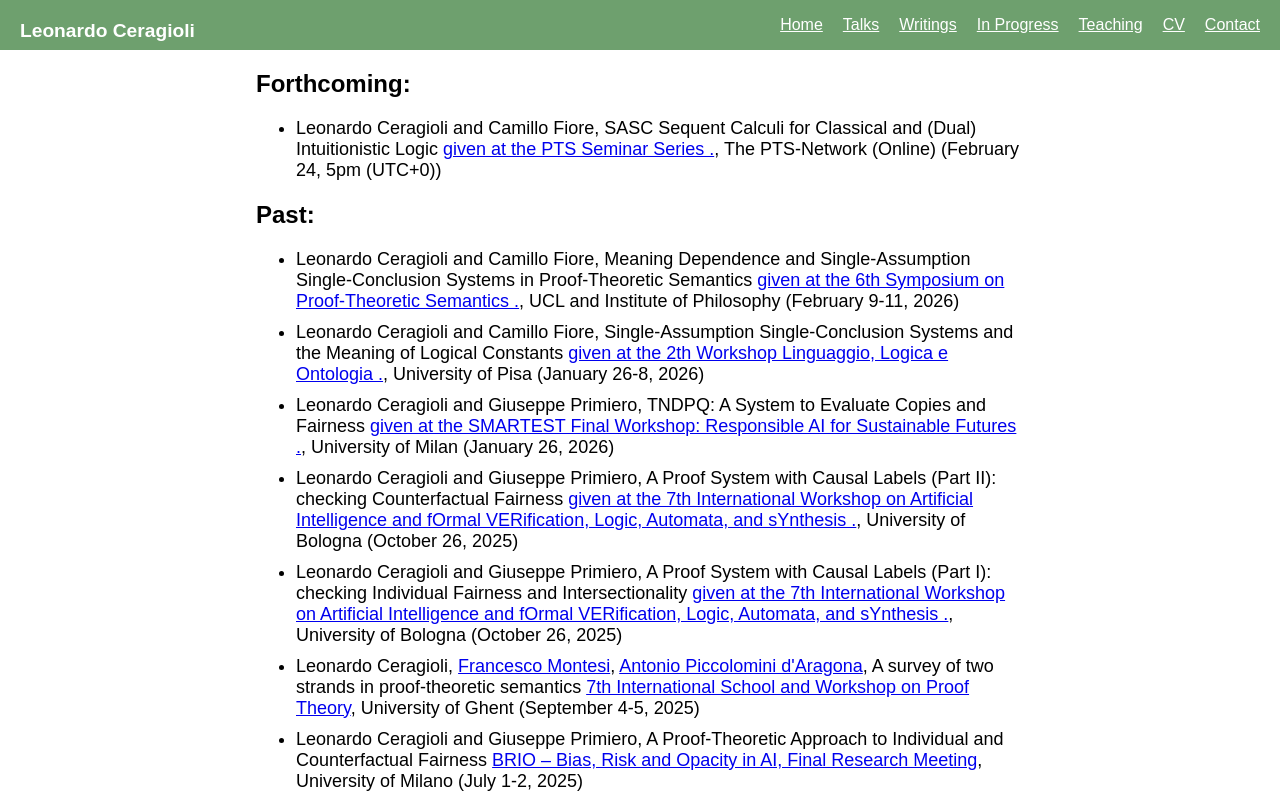
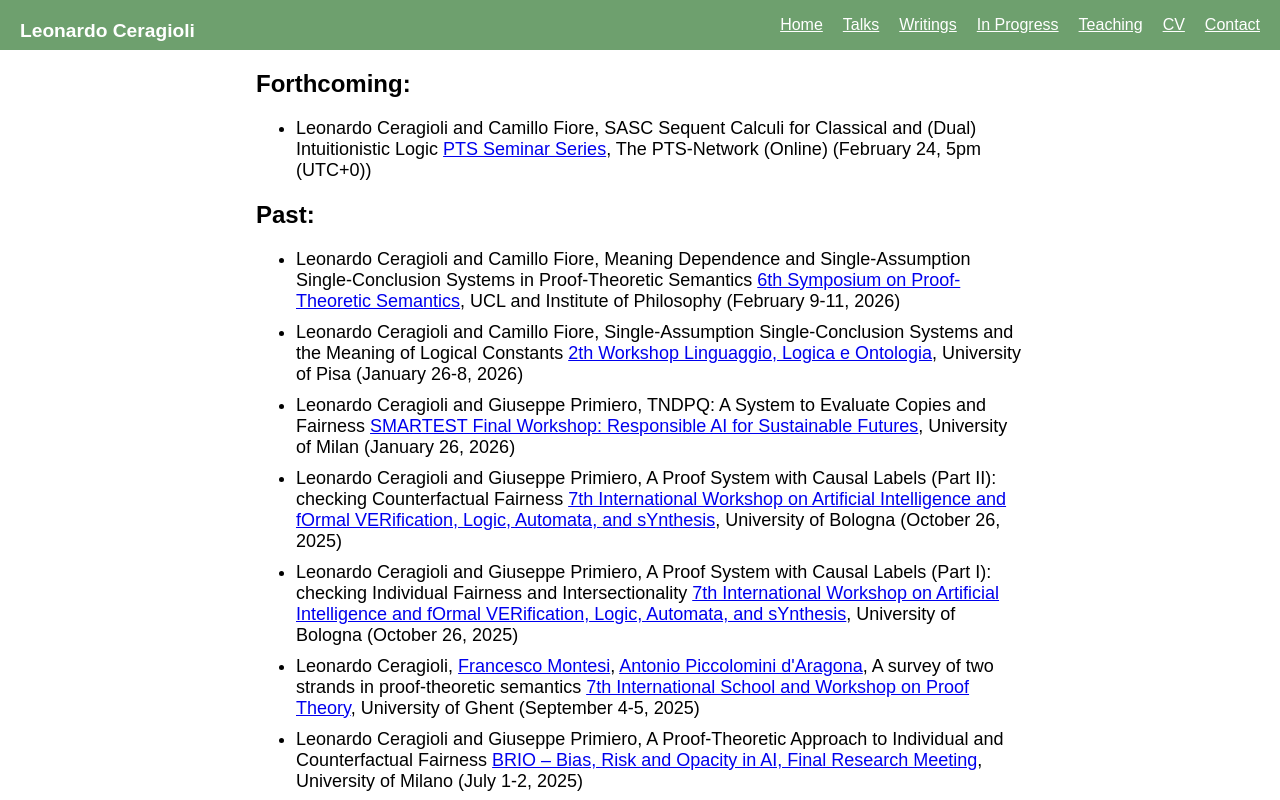
Before and after one commit to LeonardoCera/LeonardoCera.github.io, a SvelteKit app: page /talks in a window 1280 px wide. Shown: the top 800 px of the page. Built offline with nearby package versions, Linux system fonts and the light colour scheme.

Commit message:
Corretto

```diff
--- a/src/routes/talks/+page.svelte
+++ b/src/routes/talks/+page.svelte
@@ -11,21 +11,21 @@
 <div class="container">
     <h2>Forthcoming:</h2>
     <ul>
-        <li style="font-size: 18px"> Leonardo Ceragioli and Camillo Fiore, SASC Sequent Calculi for Classical and (Dual) Intuitionistic Logic <a href=" https://sites.google.com/view/ptsnetwork/pts-seminars?authuser=0#h.7cbuz4z1450b"> given at the PTS Seminar Series .</a>, The PTS-Network (Online) (February 24, 5pm (UTC+0)) </li>
+        <li style="font-size: 18px"> Leonardo Ceragioli and Camillo Fiore, SASC Sequent Calculi for Classical and (Dual) Intuitionistic Logic <a href=" https://sites.google.com/view/ptsnetwork/pts-seminars?authuser=0#h.7cbuz4z1450b"> PTS Seminar Series</a>, The PTS-Network (Online) (February 24, 5pm (UTC+0)) </li>
     </ul>
 
     <h2>Past:</h2>
     <ul>
 
-    <li style="font-size: 18px"> Leonardo Ceragioli and Camillo Fiore, Meaning Dependence and Single-Assumption Single-Conclusion Systems in Proof-Theoretic Semantics <a href=" https://sites.google.com/view/pts-symposium-uk/home?authuser=0"> given at the 6th Symposium on Proof-Theoretic Semantics .</a>, UCL and Institute of Philosophy (February 9-11, 2026) </li>
+    <li style="font-size: 18px"> Leonardo Ceragioli and Camillo Fiore, Meaning Dependence and Single-Assumption Single-Conclusion Systems in Proof-Theoretic Semantics <a href=" https://sites.google.com/view/pts-symposium-uk/home?authuser=0"> 6th Symposium on Proof-Theoretic Semantics</a>, UCL and Institute of Philosophy (February 9-11, 2026) </li>
 
-<li style="font-size: 18px"> Leonardo Ceragioli and Camillo Fiore, Single-Assumption Single-Conclusion Systems and the Meaning of Logical Constants <a href=" https://www.unipi.it/eventi/linguaggio-logica-e-ontologia-2/"> given at the 2th Workshop Linguaggio, Logica e Ontologia .</a>, University of Pisa (January 26-8, 2026) </li>
+<li style="font-size: 18px"> Leonardo Ceragioli and Camillo Fiore, Single-Assumption Single-Conclusion Systems and the Meaning of Logical Constants <a href=" https://www.unipi.it/eventi/linguaggio-logica-e-ontologia-2/"> 2th Workshop Linguaggio, Logica e Ontologia</a>, University of Pisa (January 26-8, 2026) </li>
 
-<li style="font-size: 18px"> Leonardo Ceragioli and Giuseppe Primiero, TNDPQ: A System to Evaluate Copies and Fairness <a href=" https://sites.unimi.it/smartest/smartest-final-workshop-responsible-ai-for-sustainable-futures/"> given at the SMARTEST Final Workshop: Responsible AI for Sustainable Futures .</a>, University of Milan (January 26, 2026) </li>
+<li style="font-size: 18px"> Leonardo Ceragioli and Giuseppe Primiero, TNDPQ: A System to Evaluate Copies and Fairness <a href=" https://sites.unimi.it/smartest/smartest-final-workshop-responsible-ai-for-sustainable-futures/"> SMARTEST Final Workshop: Responsible AI for Sustainable Futures</a>, University of Milan (January 26, 2026) </li>
 
-<li style="font-size: 18px"> Leonardo Ceragioli and Giuseppe Primiero, A Proof System with Causal Labels (Part II): checking Counterfactual Fairness <a href=" https://overlay.uniud.it/workshop/2025/"> given at the 7th International Workshop on Artificial Intelligence and fOrmal VERification, Logic, Automata, and sYnthesis .</a>, University of Bologna (October 26, 2025) </li>
+<li style="font-size: 18px"> Leonardo Ceragioli and Giuseppe Primiero, A Proof System with Causal Labels (Part II): checking Counterfactual Fairness <a href=" https://overlay.uniud.it/workshop/2025/"> 7th International Workshop on Artificial Intelligence and fOrmal VERification, Logic, Automata, and sYnthesis</a>, University of Bologna (October 26, 2025) </li>
 
-<li style="font-size: 18px"> Leonardo Ceragioli and Giuseppe Primiero, A Proof System with Causal Labels (Part I): checking Individual Fairness and Intersectionality <a href=" https://overlay.uniud.it/workshop/2025/"> given at the 7th International Workshop on Artificial Intelligence and fOrmal VERification, Logic, Automata, and sYnthesis .</a>, University of Bologna (October 26, 2025) </li>
+<li style="font-size: 18px"> Leonardo Ceragioli and Giuseppe Primiero, A Proof System with Causal Labels (Part I): checking Individual Fairness and Intersectionality <a href=" https://overlay.uniud.it/workshop/2025/"> 7th International Workshop on Artificial Intelligence and fOrmal VERification, Logic, Automata, and sYnthesis</a>, University of Bologna (October 26, 2025) </li>
 
 <li style="font-size: 18px"> Leonardo Ceragioli,  <a href=" https://www.docenti.unina.it/#!/professor/4652414e434553434f4d4f4e544553494d4e54464e4338374330314336313545/riferimenti">Francesco Montesi</a>, <a href=" https://sites.google.com/site/piccdarag/home">Antonio Piccolomini d'Aragona</a>, A survey of two strands in proof-theoretic semantics <a href=" https://proof2025.ugent.be/"> 7th International School and Workshop on Proof Theory</a>, University of Ghent (September 4-5, 2025) </li>
 
```
